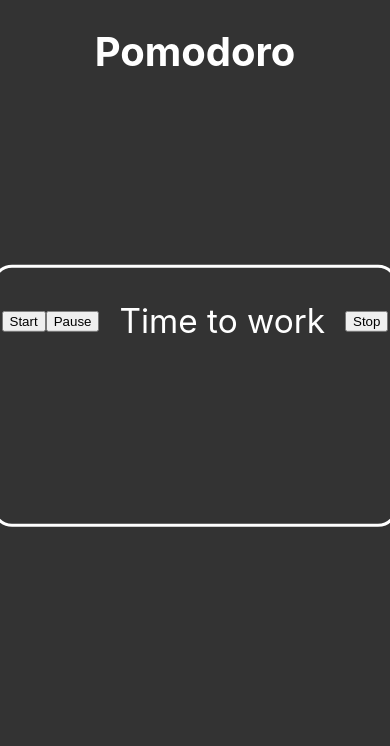
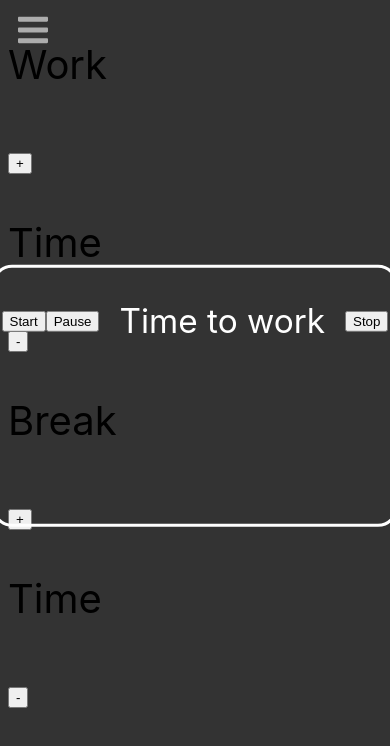
Before and after one commit to bwettenstein/pomodoro, a plain HTML site: page index.html in a window 390 px wide. Drawn offline with Linux system fonts and the light colour scheme.

Commit message:
Added hamburger icon

```diff
--- a/index.html
+++ b/index.html
@@ -5,12 +5,30 @@
     <meta name="viewport" content="width=device-width, initial-scale=1.0">
     <meta http-equiv="X-UA-Compatible" content="ie=edge">
     <link href="styles.css" type="text/css" rel="stylesheet">
+    <script defer src="https://use.fontawesome.com/releases/v5.0.6/js/all.js"></script>
     <script defer src="script.js"></script>
     <title id='web-title'>Pomodoro</title>
 </head>
 <body>
     <div class="app-container">
-        <h1 class="title">Pomodoro</h1>
+        <!-- <h1 class="title">Pomodoro</h1> -->
+        <div class="change-settings">
+            <i id="hamburger-icon" class="fas fa-bars"></i>
+        </div>
+        <div class="settings">
+            <div class="work-settings">
+                <p>Work</p>
+                <button class="add-work-time">+</button>
+                <p class="work-time">Time</p>
+                <button class="decrease-work-time">-</button>
+            </div>
+            <div class="break-settings">
+                <p>Break</p>
+                <button class="add-break-time">+</button>
+                <p class="work-time">Time</p>
+                <button class="decrease-break-time">-</button>
+            </div>
+        </div>
         <div class="timer-container">
             <div class="top-content">
                 <button id="start">Start</button>
@@ -22,6 +40,10 @@
                 <p id="displayed-time"></p>
             </div>
         </div>
+        <!-- <div class="session-info">
+            <p>Completed Sessions </p>
+            <p id="completed-sessions"></p>
+        </div> -->
     </div>
 </body>
 </html>
--- a/styles.css
+++ b/styles.css
@@ -70,6 +70,21 @@ body {
     font-family: digital-7;
 }
 
+#hamburger-icon {
+    position: fixed;
+    top: 0;
+    padding-top: 10px;
+    padding-left: 10px;
+    height: 40px;
+    width: 30px;
+    opacity: 0.6;
+    color: #ffffff;
+}
+
+#hamburger-icon:hover {
+    cursor: pointer;
+    opacity: 0.8;
+}
 
 
 /* .timer {
```
